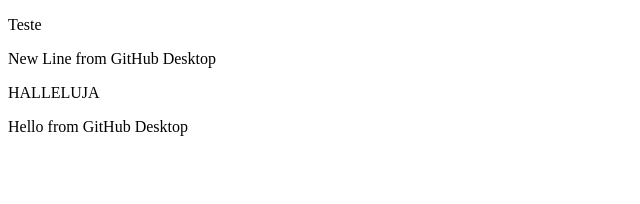
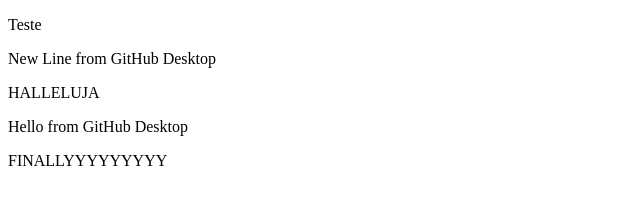
Before and after one commit to isataguchi/hello-word, a plain HTML site: page newfile.html in a window 1280 px wide. Shown: the whole page, without its empty margins (0-640 px from the left). Drawn offline with Linux system fonts and the light colour scheme.

Commit message:
pushfromorigin

```diff
--- a/newfile.html
+++ b/newfile.html
@@ -10,5 +10,6 @@
     <p>New Line from GitHub Desktop</p>
     <p>HALLELUJA</p>
     <p>Hello from GitHub Desktop</p>
+    <p>FINALLYYYYYYYYY</p>
 </body>
 </html>
```
